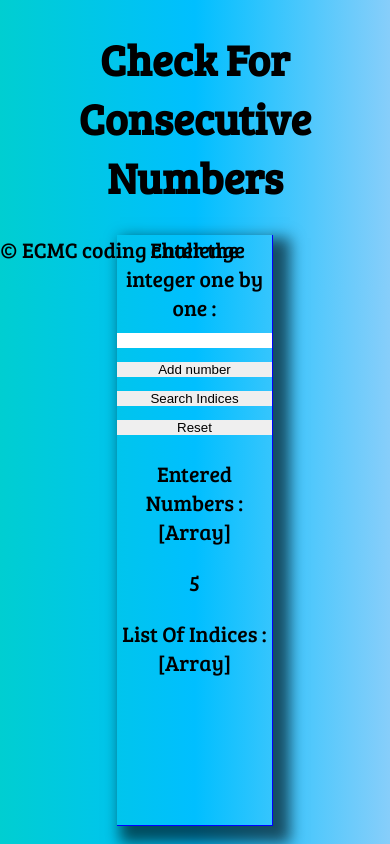
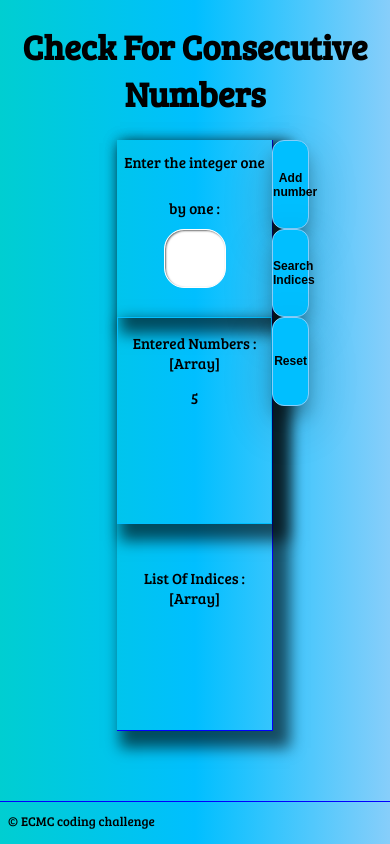
Before and after one commit to MimStha/Consecutive-runs, a plain HTML site: page index.html in a window 390 px wide. Both pictures are taken after typing "5" into the empty fields and a click on the button "Add number". Drawn offline with nearby package versions, Linux system fonts and the light colour scheme.

Commit message:
reorganizes javascript and complete task

```diff
--- a/js.js
+++ b/js.js
@@ -1,21 +1,69 @@
-var integerArray = [], indices = [];
+var integerArray = [],
+indices = [],
+i = 1;  // i is cached counter, loop doesnt have to start from first if not reset or page refreshed
+
+//DOM Elements
+var intArrayField = document.getElementById('integerArray'),
+indicesArray = document.getElementById("indicesArray"),
+integerValue = document.getElementById('numberInput'),
+addBtn = document.getElementById("addBtn"),
+searchBtn = document.getElementById("searchBtn"),
+resetBtn = document.getElementById('resetBtn');
+
+// Pre load
+function init () {
+	integerArray = [],
+	indices = [],
+	i = 1;
+
+	searchBtn.disabled = true;
+	resetBtn.disabled = true;
+}
 
 function addInteger(e) {
-    integerValue = document.getElementById('numberInput').value;
-    integerArray.push(integerValue);
-    document.getElementById('integerArray').innerHTML += (integerArray.length == 1 ? "" : "," ) + integerValue;
-    document.getElementById("numberInput").value = "";
+	// integerValue = document.getElementById('numberInput');
+	if(integerValue.value != "") {
+		integerArray.push(integerValue.value);
+		intArrayField.innerHTML += (integerArray.length == 1 ? "" : "," ) + integerValue.value;
+		integerValue.value = "";
+		searchBtn.disabled = false;
+		resetBtn.disabled = false;
+	}
 
 };
 
 var reset = function () {
-    document.getElementById("indicesArray").innerHTML = "";
-    document.getElementById('integerArray').innerHTML = "";
-    integerArray = [];
-    indices = [];
-
+	indicesArray.innerHTML = "<p>List Of Indices :  [Array]</p>";
+	intArrayField.innerHTML = "<p>Entered Numbers :  [Array]</p>";
+	integerValue.value = "";
+	init();
 };
 
+/*Can not take right or left two consecutive elements to check the element
+it will count twice, see below
+Example:  [0, 1, 2, 4, 5, 6]
+Indices:  [0, 2, 3, 5]
+In indices you see 2 and 5 counting the same consecutive elements twice
+Thus, always look for one element to the right and left*/
+
 function searchConsecutiveNumbers() {
-    console.log("To be implemented");
+	document.getElementById('indicesArray').innerHTML = "<p>List Of Indices:  [Array]</p>";
+	let lengthOfArray = integerArray.length;
+
+ // only go through an Array if length is > 2
+ if(lengthOfArray > 2) {
+ 	for (i; i < lengthOfArray - 1; i++) {
+ 		let prevElem = parseInt(integerArray[i-1]), currElem = parseInt(integerArray[i]),
+ 		nextElem = parseInt(integerArray[i+1]);
+
+ 		if(currElem < nextElem) {
+ 			if(currElem == (prevElem + 1) && (currElem == nextElem - 1))
+ 				indices.push(i-1);
+ 		} else if(currElem > nextElem) {
+ 			if(currElem == (prevElem - 1) && currElem == (nextElem + 1))
+ 				indices.push(i-1);
+ 		}
+ 	}
+ }
+ document.getElementById('indicesArray').innerHTML += indices;
 };
--- a/style.css
+++ b/style.css
@@ -56,3 +56,158 @@ body {
 	border-right: 1px solid blue;
 	border-bottom: 1px solid blue;
 }
+
+
+#mainContent {
+	border: 1px none #00CED1;
+	box-sizing: border-box;
+	height: 30%;
+	width: 100%;
+
+	-webkit-box-shadow: 10px 10px 14px 7px rgba(0, 0, 0, 0.61);
+	-moz-box-shadow: 10px 10px 14px 7px rgba(0, 0, 0, 0.61);
+	box-shadow: 10px 10px 14px 7px rgba(0, 0, 0, 0.61);
+}
+
+#userInput label {
+	line-height: 3;
+}
+
+#numberInput {
+	display: block;
+	position: absolute;
+	width: 40%;
+	height: 10%;
+	left: 30%;
+	top: 15%;
+}
+
+input[type="number"] {
+	text-indent: 50%;
+	border-radius: 20px;
+	font-size: 100%;
+	padding: 1%;
+	border: solid 1px #fff;
+	box-shadow: inset 1px 1px 2px 0 #707070;
+	transition: box-shadow 0.3s;
+}
+
+input[type="number"]:focus {
+	box-shadow: inset 1px 1px 2px 0 #c9c9c9;
+}
+
+#buttons {
+	box-sizing: border-box;
+	height: 10%;
+	width: 100%;
+}
+
+#buttons button {
+	width: 30%;
+	height: 70%;
+	border-radius: 500px;
+	border: 1px solid #87CEFA;
+	font-size: 0.8em;
+	color: black;
+	text-align: center;
+	text-decoration: none;
+	display: inline-block;
+	-webkit-transition-duration: 0.4s;
+	transition-duration: 0.4s;
+	background: #00BFFF;
+
+	-webkit-box-shadow: 0 12px 16px 0 rgba(0, 0, 0, 0.24), 0 17px 50px 0 rgba(0, 0, 0, 0.19);
+	-moz-box-shadow: 0 12px 16px 0 rgba(0, 0, 0, 0.24), 0 17px 50px 0 rgba(0, 0, 0, 0.19);
+	box-shadow: 0 12px 16px 0 rgba(0, 0, 0, 0.24), 0 17px 50px 0 rgba(0, 0, 0, 0.19);
+}
+
+#buttons button:hover {
+	border: 1px solid black;
+	color: white;
+}
+
+#buttons button:disabled {
+	opacity: 0.8;
+	cursor: not-allowed;
+	background-color: #909192;
+}
+
+#output {
+	height: 60%;
+	width: 100%;
+}
+
+#integerArray {
+	box-sizing: border-box;
+	border: 1px solid #00BFFF;
+	height: 50%;
+	width: 100%;
+
+	-webkit-box-shadow: 10px 10px 14px 7px rgba(0, 0, 0, 0.61);
+	-moz-box-shadow: 10px 10px 14px 7px rgba(0, 0, 0, 0.61);
+	box-shadow: 10px 10px 14px 7px rgba(0, 0, 0, 0.61);
+}
+
+#indicesArray {
+	box-sizing: border-box;
+	position: absolute;
+	top: 70%;
+	height: 30%;
+	width: 100%;
+}
+
+#wrap {
+	position: relative;
+	margin: 0 auto;
+	left: 2%;
+}
+
+#footer {
+	border-top: 1px solid blue;
+	font-size: 0.6em;
+	position: fixed;
+	bottom: 0;
+	z-index: 9999;
+	width: 100%;
+	height: 5%;
+	line-height: 1;
+	background: -webkit-linear-gradient(0deg, #87CEFA, #00BFFF, #00CED1);
+	background: -moz-linear-gradient(-90deg, #87CEFA, #00BFFF, #00CED1);
+	background: -o-linear-gradient(-90deg, #87CEFA, #00BFFF, #00CED1);
+	background: linear-gradient(-90deg, #87CEFA, #00BFFF, #00CED1);
+}
+
+
+/*RESPONSIVE CSS*/
+@media only screen and (max-width: 970px) {
+	#header {
+		font-size: 0.8em;
+	}
+
+	#content {
+		font-size: 0.7em;
+	}
+
+	#output {
+		height: 70%;
+		width: 100%;
+	}
+	#buttons {
+		position: absolute;
+		top: 0;
+		left: 97%;
+		right: auto;
+		height: 100%;
+		width: 30%;
+	}
+
+	#buttons button {
+		width: 80%;
+		height: 15%;
+		border-radius: 12px;
+		border: 1px solid #87CEFA;
+		font-size: 0.8em;
+		font-weight: bold;
+
+	}
+}
```
